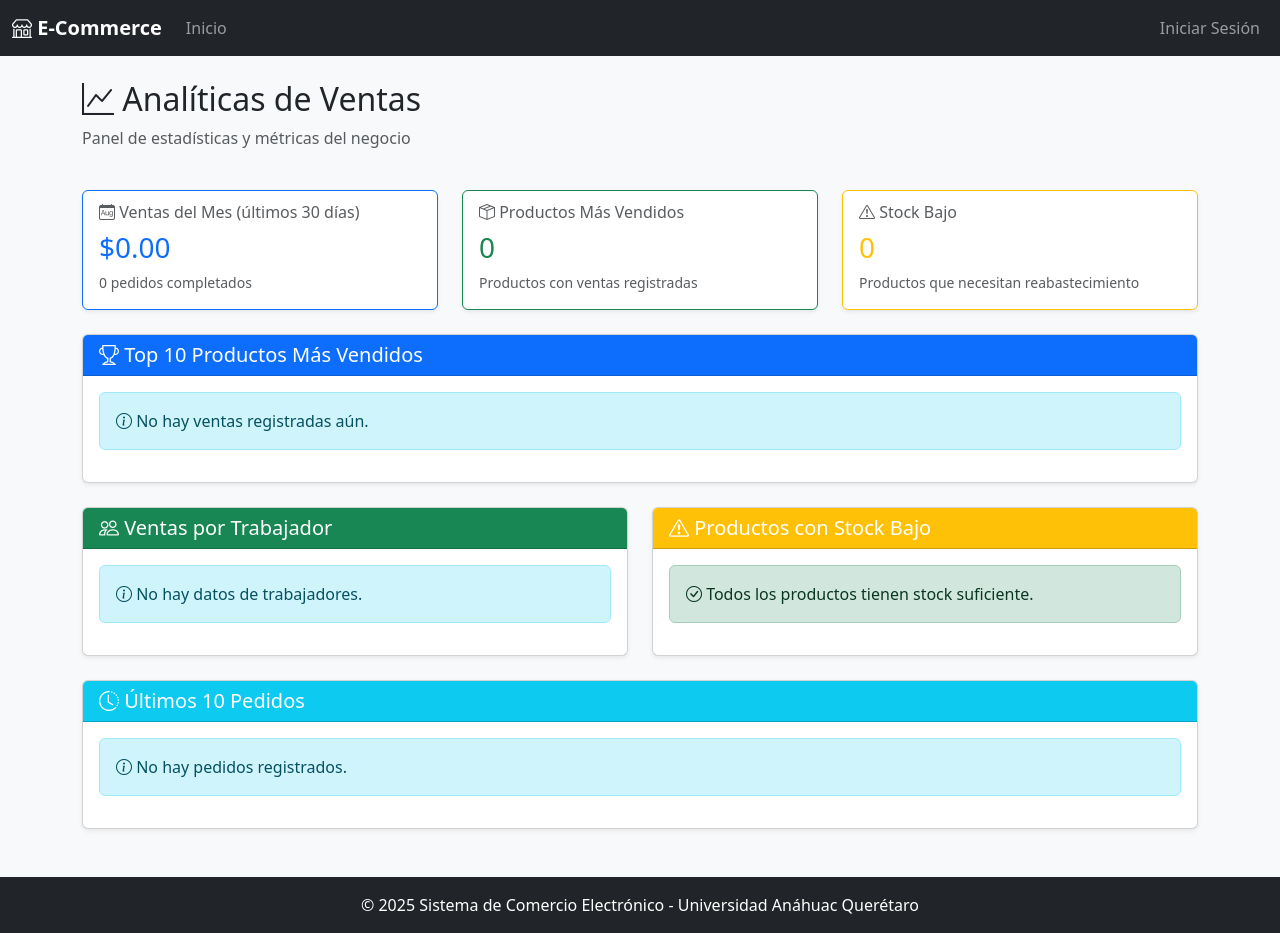
After one commit to mrnun29/ecommerce-bd-fase2, a Flask app: template templates/admin/analiticas.html in a window 1280 px wide. The commit adds this page. Run offline with Flask 3, Linux system fonts and the light colour scheme; the template is opened without the code that fills it, so the values that code supplies are empty.

Commit message:
Agregar migraciones SQL y mejoras en templates de usuarios, proveedores y pedidos

```diff
--- a/app.py
+++ b/app.py
@@ -5,7 +5,7 @@ Fase 2: Implementación
 """
 from flask import Flask, render_template, request, redirect, url_for, session, flash
 from functools import wraps
-from werkzeug.security import check_password_hash
+from werkzeug.security import check_password_hash, generate_password_hash
 from config.database import db
 from models.usuario import Usuario
 from models.producto import Producto
@@ -66,6 +66,11 @@ def login():
         usuario = Usuario.buscar_por_correo(correo)
 
         if usuario and check_password_hash(usuario['password'], password):
+            # Verificar si el usuario está activo
+            if not usuario.get('activo', True):
+                flash('Tu cuenta ha sido inhabilitada. Contacta al administrador.', 'danger')
+                return render_template('login.html')
+
             session['user_id'] = usuario['id_usuario']
             session['nombre'] = usuario['nombre']
 
@@ -254,7 +259,7 @@ def usuario_crear():
         datos = {
             'nombre': request.form.get('nombre'),
             'correo': request.form.get('correo'),
-            'password': hashlib.md5(request.form.get('password').encode()).hexdigest(),
+            'password': generate_password_hash(request.form.get('password')),
             'rol': request.form.get('rol'),
             'calle': request.form.get('calle'),
             'numero': request.form.get('numero'),
@@ -262,11 +267,15 @@ def usuario_crear():
             'codigo_postal': request.form.get('codigo_postal')
         }
 
-        if Usuario.crear(datos):
-            flash(f'Usuario {datos["rol"]} creado exitosamente', 'success')
+        print(f"[DEBUG] Intentando crear usuario: {datos['nombre']} - {datos['correo']} - Rol: {datos['rol']}")
+        resultado = Usuario.crear(datos)
+        print(f"[DEBUG] Resultado de Usuario.crear(): {resultado}")
+
+        if resultado:
+            flash(f'✓ Usuario "{datos["nombre"]}" creado exitosamente como {datos["rol"]}', 'success')
             return redirect(url_for('usuarios_lista'))
         else:
-            flash('Error al crear usuario', 'danger')
+            flash(f'✗ Error al crear el usuario. Verifica que el correo {datos["correo"]} no esté registrado.', 'danger')
 
     return render_template('usuarios/crear.html')
 
@@ -329,6 +338,49 @@ def usuario_eliminar(id):
         return redirect(url_for('proveedores_usuarios'))
     return redirect(url_for('usuarios_lista'))
 
+@app.route('/usuarios/<int:id>/inhabilitar', methods=['POST'])
+@login_required(roles=['Administrador'])
+def usuario_inhabilitar(id):
+    """Inhabilitar usuario (sin eliminarlo)"""
+    # No permitir inhabilitar al admin actual
+    if id == session.get('user_id'):
+        flash('No puedes inhabilitar tu propia cuenta', 'danger')
+        return redirect(url_for('usuarios_lista'))
+
+    usuario = Usuario.obtener_por_id(id)
+    if not usuario:
+        flash('Usuario no encontrado', 'warning')
+        return redirect(url_for('usuarios_lista'))
+
+    if Usuario.inhabilitar(id):
+        flash(f'Usuario {usuario["nombre"]} inhabilitado exitosamente', 'success')
+    else:
+        flash('Error al inhabilitar usuario', 'danger')
+
+    referer = request.referrer
+    if referer and 'proveedores/usuarios' in referer:
+        return redirect(url_for('proveedores_usuarios'))
+    return redirect(url_for('usuarios_lista'))
+
+@app.route('/usuarios/<int:id>/habilitar', methods=['POST'])
+@login_required(roles=['Administrador'])
+def usuario_habilitar(id):
+    """Habilitar usuario previamente inhabilitado"""
+    usuario = Usuario.obtener_por_id(id)
+    if not usuario:
+        flash('Usuario no encontrado', 'warning')
+        return redirect(url_for('usuarios_lista'))
+
+    if Usuario.habilitar(id):
+        flash(f'Usuario {usuario["nombre"]} habilitado exitosamente', 'success')
+    else:
+        flash('Error al habilitar usuario', 'danger')
+
+    referer = request.referrer
+    if referer and 'proveedores/usuarios' in referer:
+        return redirect(url_for('proveedores_usuarios'))
+    return redirect(url_for('usuarios_lista'))
+
 @app.route('/proveedores/crear', methods=['GET', 'POST'])
 @login_required(roles=['Administrador'])
 def proveedor_crear():
@@ -337,17 +389,19 @@ def proveedor_crear():
         datos = {
             'contacto': request.form.get('contacto'),
             'empresa': request.form.get('empresa'),
+            'telefono': request.form.get('telefono'),
             'calle': request.form.get('calle'),
             'numero': request.form.get('numero'),
             'ciudad': request.form.get('ciudad'),
             'codigo_postal': request.form.get('codigo_postal')
         }
 
-        if Proveedor.crear(datos):
-            flash('Proveedor creado exitosamente', 'success')
+        resultado = Proveedor.crear(datos)
+        if resultado:
+            flash(f'✓ Proveedor "{datos["empresa"]}" registrado exitosamente. Contacto: {datos["contacto"]}', 'success')
             return redirect(url_for('proveedores_lista'))
         else:
-            flash('Error al crear proveedor', 'danger')
+            flash(f'✗ Error al crear el proveedor "{datos["empresa"]}". Verifica los datos e intenta nuevamente.', 'danger')
 
     return render_template('proveedores/crear.html')
 
@@ -540,6 +594,63 @@ def procesar_venta():
 
     return redirect(url_for('ventas'))
 
+# ============= ANALÍTICAS (ADMINISTRADOR) =============
+
+@app.route('/admin/analiticas')
+@login_required(roles=['Administrador'])
+def admin_analiticas():
+    """Panel de analíticas de ventas para administrador"""
+    from datetime import datetime, timedelta
+
+    # Obtener estadísticas generales
+    hoy = datetime.now()
+    hace_30_dias = hoy - timedelta(days=30)
+
+    # Total de ventas del mes
+    ventas_mes = Pedido.obtener_total_ventas_periodo(hace_30_dias, hoy)
+
+    # Todos los pedidos recientes
+    pedidos_recientes = Pedido.obtener_todos()[:10]  # Últimos 10
+
+    # Productos más vendidos
+    query_productos_vendidos = """
+        SELECT p.id_producto, p.nombre, p.precio, p.stock,
+               SUM(c.cantidad) as total_vendido,
+               SUM(c.cantidad * c.precio_unitario) as ingresos_totales
+        FROM PRODUCTO p
+        JOIN CARRITO c ON p.id_producto = c.PRODUCTO_id_producto
+        JOIN PEDIDO ped ON c.PEDIDO_id_pedido = ped.id_pedido
+        WHERE ped.estado != 'Cancelado'
+        GROUP BY p.id_producto
+        ORDER BY total_vendido DESC
+        LIMIT 10
+    """
+    productos_mas_vendidos = db.fetch_query(query_productos_vendidos)
+
+    # Ventas por trabajador
+    query_ventas_trabajador = """
+        SELECT u.id_usuario, u.nombre,
+               COUNT(p.id_pedido) as num_ventas,
+               SUM(p.total) as total_ventas
+        FROM USUARIO u
+        LEFT JOIN PEDIDO p ON u.id_usuario = p.procesado_por
+        WHERE u.rol IN ('Trabajador', 'Empleado')
+        AND (p.estado != 'Cancelado' OR p.estado IS NULL)
+        GROUP BY u.id_usuario
+        ORDER BY total_ventas DESC
+    """
+    ventas_por_trabajador = db.fetch_query(query_ventas_trabajador)
+
+    # Productos con stock bajo
+    productos_stock_bajo = Producto.obtener_stock_bajo()
+
+    return render_template('admin/analiticas.html',
+                         ventas_mes=ventas_mes,
+                         pedidos_recientes=pedidos_recientes,
+                         productos_mas_vendidos=productos_mas_vendidos,
+                         ventas_por_trabajador=ventas_por_trabajador,
+                         productos_stock_bajo=productos_stock_bajo)
+
 # ============= INVENTARIO (ADMINISTRADOR) =============
 
 @app.route('/inventario')
--- a/docker-compose.yml
+++ b/docker-compose.yml
@@ -11,7 +11,7 @@ services:
       MYSQL_USER: ecommerce_user
       MYSQL_PASSWORD: ecommerce_pass
     ports:
-      - "3306:3306"
+      - "3307:3306"
     volumes:
       - mysql_data:/var/lib/mysql
       - ./schema_refactor.sql:/docker-entrypoint-initdb.d/01-schema.sql
--- /dev/null
+++ b/migration_campo_activo.sql
@@ -0,0 +1,5 @@
+-- Agregar campo activo a la tabla USUARIO
+USE `ecommerce_db`;
+
+ALTER TABLE `USUARIO`
+ADD COLUMN `activo` BOOLEAN NOT NULL DEFAULT TRUE AFTER `rol`;
--- /dev/null
+++ b/migration_telefono_proveedor.sql
@@ -0,0 +1,5 @@
+-- Agregar campo teléfono a la tabla PROVEEDOR
+USE `ecommerce_db`;
+
+ALTER TABLE `PROVEEDOR`
+ADD COLUMN `telefono` VARCHAR(20) NOT NULL AFTER `empresa`;
--- /dev/null
+++ b/templates/admin/analiticas.html
@@ -0,0 +1,267 @@
+{% extends "base.html" %}
+
+{% block title %}Analíticas de Ventas{% endblock %}
+
+{% block content %}
+<div class="row mb-4">
+    <div class="col-12">
+        <h2><i class="bi bi-graph-up"></i> Analíticas de Ventas</h2>
+        <p class="text-muted">Panel de estadísticas y métricas del negocio</p>
+    </div>
+</div>
+
+<!-- Resumen de ventas del mes -->
+<div class="row mb-4">
+    <div class="col-md-4">
+        <div class="card shadow-sm border-primary">
+            <div class="card-body">
+                <h6 class="card-subtitle mb-2 text-muted">
+                    <i class="bi bi-calendar-month"></i> Ventas del Mes (últimos 30 días)
+                </h6>
+                <h3 class="card-title text-primary">
+                    ${{ "%.2f"|format(ventas_mes.total_ventas or 0) }}
+                </h3>
+                <p class="mb-0 text-muted small">
+                    {{ ventas_mes.num_pedidos or 0 }} pedidos completados
+                </p>
+            </div>
+        </div>
+    </div>
+
+    <div class="col-md-4">
+        <div class="card shadow-sm border-success">
+            <div class="card-body">
+                <h6 class="card-subtitle mb-2 text-muted">
+                    <i class="bi bi-box-seam"></i> Productos Más Vendidos
+                </h6>
+                <h3 class="card-title text-success">
+                    {{ productos_mas_vendidos|length }}
+                </h3>
+                <p class="mb-0 text-muted small">
+                    Productos con ventas registradas
+                </p>
+            </div>
+        </div>
+    </div>
+
+    <div class="col-md-4">
+        <div class="card shadow-sm border-warning">
+            <div class="card-body">
+                <h6 class="card-subtitle mb-2 text-muted">
+                    <i class="bi bi-exclamation-triangle"></i> Stock Bajo
+                </h6>
+                <h3 class="card-title text-warning">
+                    {{ productos_stock_bajo|length }}
+                </h3>
+                <p class="mb-0 text-muted small">
+                    Productos que necesitan reabastecimiento
+                </p>
+            </div>
+        </div>
+    </div>
+</div>
+
+<!-- Productos más vendidos -->
+<div class="row mb-4">
+    <div class="col-12">
+        <div class="card shadow-sm">
+            <div class="card-header bg-primary text-white">
+                <h5 class="mb-0"><i class="bi bi-trophy"></i> Top 10 Productos Más Vendidos</h5>
+            </div>
+            <div class="card-body">
+                {% if productos_mas_vendidos %}
+                <div class="table-responsive">
+                    <table class="table table-hover">
+                        <thead>
+                            <tr>
+                                <th>#</th>
+                                <th>Producto</th>
+                                <th>Precio</th>
+                                <th>Stock Actual</th>
+                                <th class="text-end">Unidades Vendidas</th>
+                                <th class="text-end">Ingresos Totales</th>
+                            </tr>
+                        </thead>
+                        <tbody>
+                            {% for producto in productos_mas_vendidos %}
+                            <tr>
+                                <td>{{ loop.index }}</td>
+                                <td>
+                                    <strong>{{ producto.nombre }}</strong>
+                                </td>
+                                <td>${{ "%.2f"|format(producto.precio) }}</td>
+                                <td>
+                                    <span class="badge bg-{{ 'danger' if producto.stock < 10 else 'success' }}">
+                                        {{ producto.stock }}
+                                    </span>
+                                </td>
+                                <td class="text-end">
+                                    <strong>{{ producto.total_vendido }}</strong> unidades
+                                </td>
+                                <td class="text-end text-success">
+                                    <strong>${{ "%.2f"|format(producto.ingresos_totales) }}</strong>
+                                </td>
+                            </tr>
+                            {% endfor %}
+                        </tbody>
+                    </table>
+                </div>
+                {% else %}
+                <div class="alert alert-info">
+                    <i class="bi bi-info-circle"></i> No hay ventas registradas aún.
+                </div>
+                {% endif %}
+            </div>
+        </div>
+    </div>
+</div>
+
+<!-- Ventas por trabajador -->
+<div class="row mb-4">
+    <div class="col-md-6">
+        <div class="card shadow-sm">
+            <div class="card-header bg-success text-white">
+                <h5 class="mb-0"><i class="bi bi-people"></i> Ventas por Trabajador</h5>
+            </div>
+            <div class="card-body">
+                {% if ventas_por_trabajador %}
+                <div class="table-responsive">
+                    <table class="table table-sm">
+                        <thead>
+                            <tr>
+                                <th>Trabajador</th>
+                                <th class="text-center">Ventas</th>
+                                <th class="text-end">Total</th>
+                            </tr>
+                        </thead>
+                        <tbody>
+                            {% for trabajador in ventas_por_trabajador %}
+                            <tr>
+                                <td>{{ trabajador.nombre }}</td>
+                                <td class="text-center">
+                                    <span class="badge bg-info">{{ trabajador.num_ventas or 0 }}</span>
+                                </td>
+                                <td class="text-end">
+                                    ${{ "%.2f"|format(trabajador.total_ventas or 0) }}
+                                </td>
+                            </tr>
+                            {% endfor %}
+                        </tbody>
+                    </table>
+                </div>
+                {% else %}
+                <div class="alert alert-info">
+                    <i class="bi bi-info-circle"></i> No hay datos de trabajadores.
+                </div>
+                {% endif %}
+            </div>
+        </div>
+    </div>
+
+    <!-- Productos con stock bajo -->
+    <div class="col-md-6">
+        <div class="card shadow-sm">
+            <div class="card-header bg-warning text-white">
+                <h5 class="mb-0"><i class="bi bi-exclamation-triangle"></i> Productos con Stock Bajo</h5>
+            </div>
+            <div class="card-body">
+                {% if productos_stock_bajo %}
+                <div class="table-responsive">
+                    <table class="table table-sm">
+                        <thead>
+                            <tr>
+                                <th>Producto</th>
+                                <th class="text-center">Stock</th>
+                                <th class="text-center">Mínimo</th>
+                            </tr>
+                        </thead>
+                        <tbody>
+                            {% for producto in productos_stock_bajo %}
+                            <tr>
+                                <td>{{ producto.nombre }}</td>
+                                <td class="text-center">
+                                    <span class="badge bg-danger">{{ producto.stock }}</span>
+                                </td>
+                                <td class="text-center">
+                                    {{ producto.nivel_minimo }}
+                                </td>
+                            </tr>
+                            {% endfor %}
+                        </tbody>
+                    </table>
+                </div>
+                <div class="mt-3">
+                    <a href="{{ url_for('proveedores_stock_bajo') }}" class="btn btn-warning btn-sm">
+                        <i class="bi bi-box-arrow-in-down"></i> Reabastecer Productos
+                    </a>
+                </div>
+                {% else %}
+                <div class="alert alert-success">
+                    <i class="bi bi-check-circle"></i> Todos los productos tienen stock suficiente.
+                </div>
+                {% endif %}
+            </div>
+        </div>
+    </div>
+</div>
+
+<!-- Pedidos recientes -->
+<div class="row">
+    <div class="col-12">
+        <div class="card shadow-sm">
+            <div class="card-header bg-info text-white">
+                <h5 class="mb-0"><i class="bi bi-clock-history"></i> Últimos 10 Pedidos</h5>
+            </div>
+            <div class="card-body">
+                {% if pedidos_recientes %}
+                <div class="table-responsive">
+                    <table class="table table-hover">
+                        <thead>
+                            <tr>
+                                <th>ID</th>
+                                <th>Fecha</th>
+                                <th>Cliente</th>
+                                <th>Trabajador</th>
+                                <th>Estado</th>
+                                <th class="text-end">Total</th>
+                            </tr>
+                        </thead>
+                        <tbody>
+                            {% for pedido in pedidos_recientes %}
+                            <tr>
+                                <td>
+                                    <a href="{{ url_for('pedido_detalle', id=pedido.id_pedido) }}">
+                                        #{{ pedido.id_pedido }}
+                                    </a>
+                                </td>
+                                <td>{{ pedido.fecha.strftime('%d/%m/%Y %H:%M') }}</td>
+                                <td>{{ pedido.cliente_nombre }}</td>
+                                <td>{{ pedido.trabajador_nombre or '-' }}</td>
+                                <td>
+                                    <span class="badge bg-{{ 'success' if pedido.estado == 'Entregado' else 'warning' if pedido.estado == 'Pendiente' else 'danger' if pedido.estado == 'Cancelado' else 'info' }}">
+                                        {{ pedido.estado }}
+                                    </span>
+                                </td>
+                                <td class="text-end">
+                                    ${{ "%.2f"|format(pedido.total) }}
+                                </td>
+                            </tr>
+                            {% endfor %}
+                        </tbody>
+                    </table>
+                </div>
+                <div class="mt-3">
+                    <a href="{{ url_for('pedidos_lista') }}" class="btn btn-primary btn-sm">
+                        <i class="bi bi-list"></i> Ver Todos los Pedidos
+                    </a>
+                </div>
+                {% else %}
+                <div class="alert alert-info">
+                    <i class="bi bi-info-circle"></i> No hay pedidos registrados.
+                </div>
+                {% endif %}
+            </div>
+        </div>
+    </div>
+</div>
+{% endblock %}
--- a/templates/base.html
+++ b/templates/base.html
@@ -75,8 +75,17 @@
         {% with messages = get_flashed_messages(with_categories=true) %}
             {% if messages %}
                 {% for category, message in messages %}
-                <div class="alert alert-{{ category }} alert-dismissible fade show" role="alert">
-                    {{ message }}
+                <div class="alert alert-{{ category }} alert-dismissible fade show shadow-sm" role="alert" id="flash-message">
+                    {% if category == 'success' %}
+                        <i class="bi bi-check-circle-fill me-2"></i>
+                    {% elif category == 'danger' %}
+                        <i class="bi bi-x-circle-fill me-2"></i>
+                    {% elif category == 'warning' %}
+                        <i class="bi bi-exclamation-triangle-fill me-2"></i>
+                    {% else %}
+                        <i class="bi bi-info-circle-fill me-2"></i>
+                    {% endif %}
+                    <strong>{{ message }}</strong>
                     <button type="button" class="btn-close" data-bs-dismiss="alert"></button>
                 </div>
                 {% endfor %}
@@ -97,6 +106,22 @@
     </footer>
 
     <script src="https://cdn.jsdelivr.net/npm/bootstrap@5.3.0/dist/js/bootstrap.bundle.min.js"></script>
+    <script>
+        // Auto-scroll to flash messages
+        document.addEventListener('DOMContentLoaded', function() {
+            const flashMessage = document.getElementById('flash-message');
+            if (flashMessage) {
+                flashMessage.scrollIntoView({ behavior: 'smooth', block: 'nearest' });
+                // Auto-dismiss success messages after 5 seconds
+                if (flashMessage.classList.contains('alert-success')) {
+                    setTimeout(function() {
+                        const closeBtn = flashMessage.querySelector('.btn-close');
+                        if (closeBtn) closeBtn.click();
+                    }, 5000);
+                }
+            }
+        });
+    </script>
     {% block scripts %}{% endblock %}
 </body>
 </html>
```
Also changed, not shown: config/database.py (+8 -2 lines), migration_mejoras.sql (added, +17 -0 lines), models/pedido.py (+56 -0 lines), models/proveedor.py (+9 -3 lines), models/usuario.py (+36 -1 lines), templates/proveedores/crear.html (+36 -1 lines), templates/usuarios/crear.html (+26 -1 lines), templates/usuarios/lista.html (+24 -3 lines).
